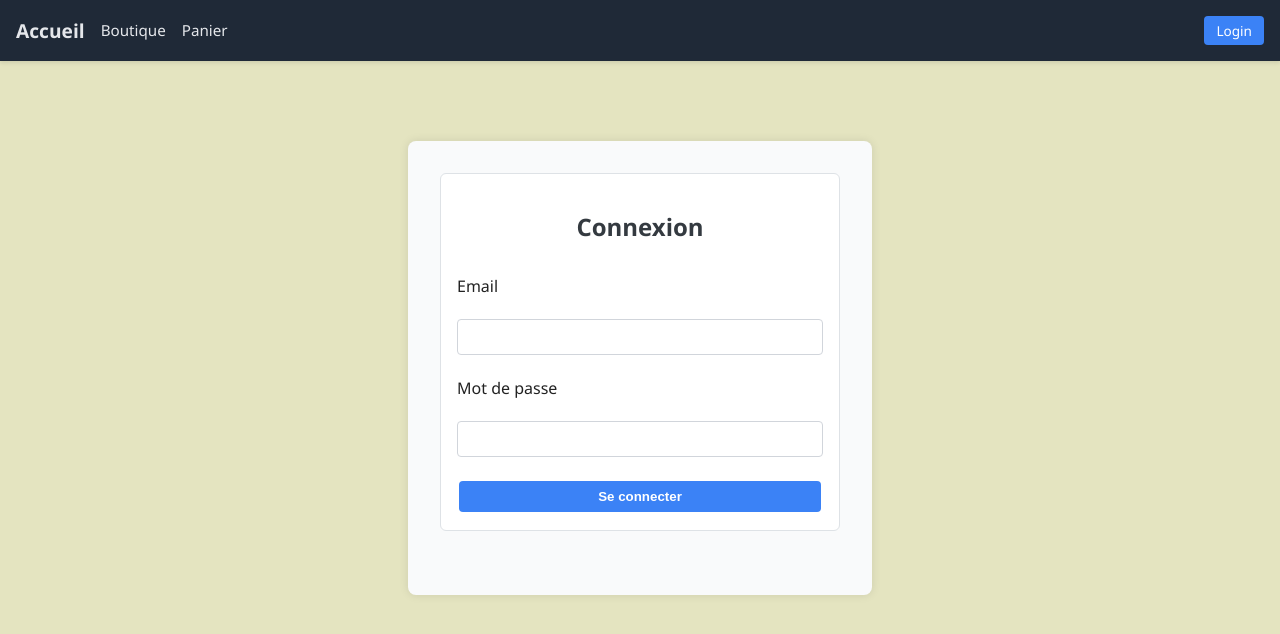
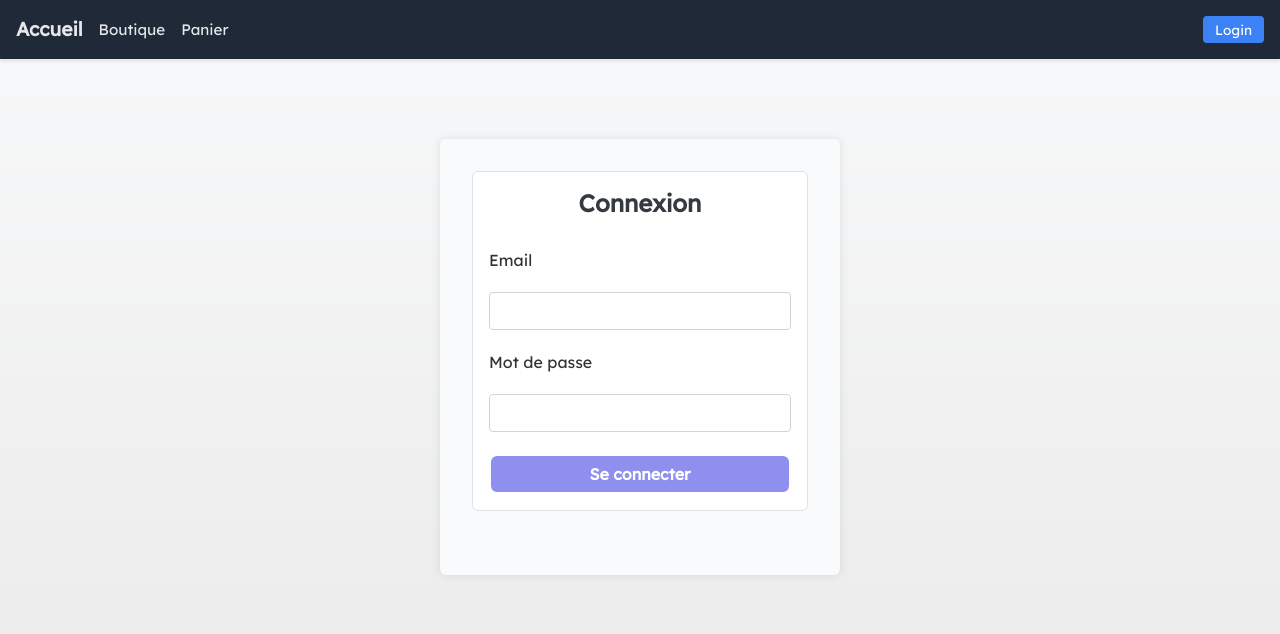
Before and after one commit to aluxey/E-Commerce, a React (Vite) app in the folder client/: page /login in a window 1280 px wide. Shown: the top 634 px of the page. Built offline with nearby package versions, Linux system fonts and the light colour scheme; no server answers.

Commit message:
style: improve home and global styles

```diff
--- a/client/src/index.css
+++ b/client/src/index.css
@@ -3,6 +3,11 @@
 :root {
   --font-main: 'Lexend', sans-serif;
   --font-size-base: 16px;
+  --color-primary: #8f8fef;
+  --color-secondary: #7474db;
+  --color-bg: #f8f9fa;
+  --color-text: #333;
+  --radius: 6px;
 }
 
 * {
@@ -14,15 +19,29 @@
 }
 
 body {
-  background-color: #f5f5f5;
-  color: #333;
-}
-
-
-body {
-  background-color: #f8f9fa;
+  background: linear-gradient(var(--color-bg), #ececec);
+  color: var(--color-text);
 }
 
 h1 {
-  color: #333;
+  color: var(--color-text);
 }
+
+/* Animations */
+@keyframes fade-in {
+  from { opacity: 0; }
+  to { opacity: 1; }
+}
+
+@keyframes slide-up {
+  from { transform: translateY(20px); opacity: 0; }
+  to { transform: translateY(0); opacity: 1; }
+}
+
+.fade-in {
+  animation: fade-in 0.6s ease-in-out both;
+}
+
+.slide-up {
+  animation: slide-up 0.6s ease-in-out both;
+}
--- a/client/src/main.jsx
+++ b/client/src/main.jsx
@@ -3,6 +3,7 @@ import ReactDOM from "react-dom/client";
 import App from "./App";
 import { BrowserRouter } from "react-router-dom";
 import { AuthProvider } from "./context/AuthContext";
+import "./index.css";
 
 ReactDOM.createRoot(document.getElementById("root")).render(
   <BrowserRouter>
--- a/client/src/styles/home.css
+++ b/client/src/styles/home.css
@@ -1,7 +1,7 @@
 .home {
-  font-family: 'Segoe UI', sans-serif;
-  color: #333;
-  background-color: #f9f9f6;
+  font-family: var(--font-main);
+  color: var(--color-text);
+  background-color: var(--color-bg);
 }
 
 /* Hero Section */
@@ -23,6 +23,7 @@
 .hero-text {
   position: relative;
   z-index: 1;
+  animation: fade-in 0.8s ease-in-out both;
 }
 
 .hero h1 {
@@ -36,7 +37,7 @@
   padding: 0.8rem 1.5rem;
   font-weight: bold;
   border: none;
-  border-radius: 6px;
+  border-radius: var(--radius);
   cursor: pointer;
   transition: background-color 0.3s ease;
 }
@@ -56,6 +57,8 @@
 
 .feature span {
   font-size: 2rem;
+  display: inline-block;
+  transition: transform 0.3s;
 }
 
 .feature h3 {
@@ -68,6 +71,10 @@
   font-size: 0.95rem;
   margin-top: 0.5rem;
   max-width: 250px;
+}
+
+.feature:hover span {
+  transform: scale(1.2);
 }
 
 /* Product Section */
@@ -90,6 +97,7 @@
   overflow: hidden;
   padding: 1rem;
   transition: transform 0.3s ease;
+  animation: slide-up 0.6s ease forwards;
 }
 
 .product-card:hover {
@@ -113,16 +121,17 @@
 }
 
 .product-btn {
-  background-color: #7474db;
+  background-color: var(--color-secondary);
   color: white;
   border: none;
   padding: 0.5rem 1rem;
-  border-radius: 6px;
+  border-radius: var(--radius);
   cursor: pointer;
   font-weight: 500;
-  transition: background-color 0.3s ease;
+  transition: background-color 0.3s ease, transform 0.3s;
 }
 
 .product-btn:hover {
   background-color: #5c5ccf;
+  transform: translateY(-2px);
 }
--- a/client/src/styles/login.css
+++ b/client/src/styles/login.css
@@ -3,8 +3,9 @@
   margin: 5rem auto;
   padding: 2rem;
   background: #f9fafb;
-  border-radius: 8px;
+  border-radius: var(--radius);
   box-shadow: 0 0 10px rgba(0, 0, 0, 0.1);
+  animation: fade-in 0.6s ease-in-out both;
 }
 
 .login-form {
@@ -28,16 +29,17 @@
 
 .login-form button {
   padding: 0.5rem;
-  background-color: #3b82f6;
+  background-color: var(--color-primary);
   color: white;
   border: none;
-  border-radius: 4px;
+  border-radius: var(--radius);
   font-weight: bold;
   cursor: pointer;
+  transition: background-color 0.3s ease;
 }
 
 .login-form button:hover {
-  background-color: #2563eb;
+  background-color: #6c6cf2;
 }
 
 .error-msg {
```
